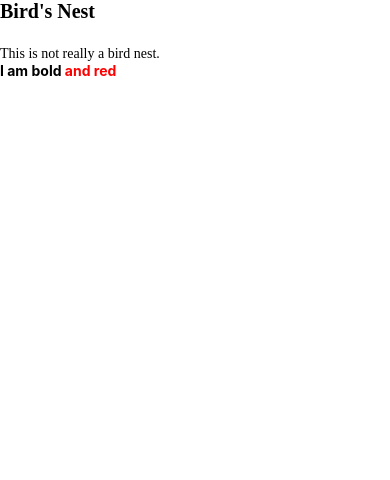
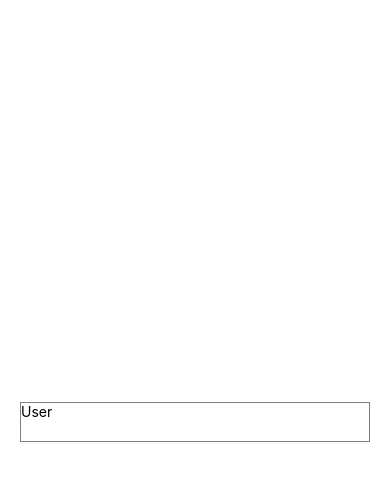
Before and after one commit to y-yushu/react-navite-demo, a React Native app: screen / in a window 390 px wide. Shown: the top 480 px of the page. Built offline with nearby package versions, Linux system fonts and the light colour scheme.

Commit message:
进度保存

```diff
--- a/App.tsx
+++ b/App.tsx
@@ -14,7 +14,8 @@ import * as React from 'react';
 // import Index from './src/components/SectionList'; // 分组列表
 // import Index from './src/components/StatusBar'; // 状态栏
 // import Index from './src/components/Switch'; // 开关
-import Index from './src/components/Text'; // 文本
+// import Index from './src/components/Text'; // 文本
+import Index from './src/components/TextInput'; // 输入框
 
 function App() {
   return <Index />;
--- /dev/null
+++ b/src/components/TextInput.tsx
@@ -0,0 +1,28 @@
+import React from 'react';
+import {StyleSheet, View, TextInput} from 'react-native';
+
+const UselessTextInput = () => {
+  const [value, onChangeText] = React.useState('User');
+
+  return (
+    <View style={[styles.box]}>
+      <TextInput
+        style={{height: 40, borderColor: 'gray', borderWidth: 1, padding: 0}}
+        onChangeText={text => onChangeText(text)}
+        value={value}
+        multiline={true}
+      />
+    </View>
+  );
+};
+
+const styles = StyleSheet.create({
+  box: {
+    flex: 1,
+    justifyContent: 'center',
+    // alignItems: 'center',
+    paddingHorizontal: 20,
+  },
+});
+
+export default UselessTextInput;
```
